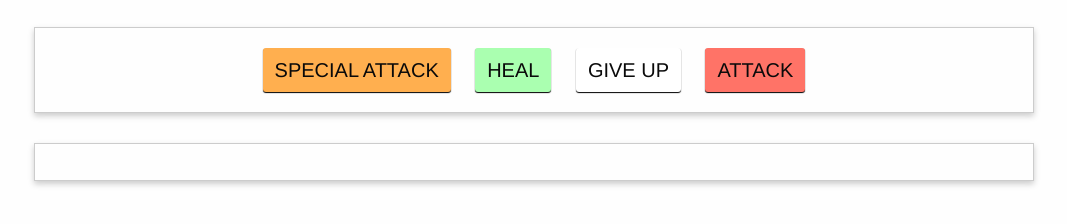
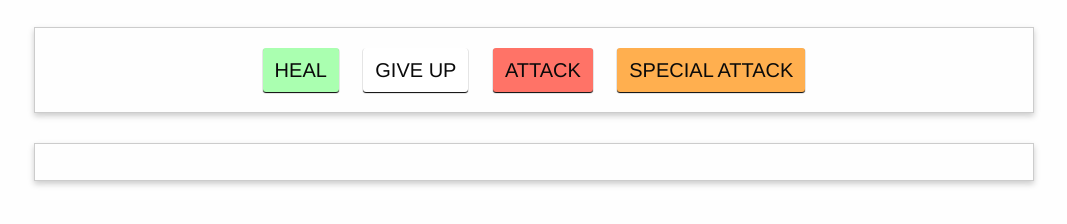
Before and after one commit to siuchoing/theMonsterSlayer, a plain HTML site: page index.html in a window 1280 px wide. Both pictures are taken after a click on the button "START NEW GAME". Shown: the part 134-358 px from the top of the page, without its empty margins (106-1173 px from the left). Drawn offline with nearby package versions, Linux system fonts and the light colour scheme.

Commit message:
Implementing a "Special Attack"

```diff
--- a/app.js
+++ b/app.js
@@ -17,7 +17,16 @@ new Vue({
             if (this.checkWin()) {
                 return; // end of function
             }
-
+            this.monsterAttack();
+        },
+        specialAttack() {
+            this.monsterHealth -= this.calculateDamage(10, 20);
+            if (this.checkWin()) {
+                return; // end of function
+            }
+            this.monsterAttack();
+        },
+        monsterAttack() {
             this.playerHealth -= this.calculateDamage(5, 12);
             this.checkWin();
         },
--- a/index.html
+++ b/index.html
@@ -39,10 +39,10 @@
     </section>
     <section class="row controls" v-else> <!-- v-else doesn't work for div -->
         <div class="small-12 columns">
-            <button id="special-attack">SPECIAL ATTACK</button>
             <button id="heal">HEAL</button>
             <button id="give-up">GIVE UP</button>
             <button id="attack" @click="attack">ATTACK</button>
+            <button id="special-attack" @click="specialAttack">SPECIAL ATTACK</button>
         </div>
     </section>
     <section class="row log">
```
